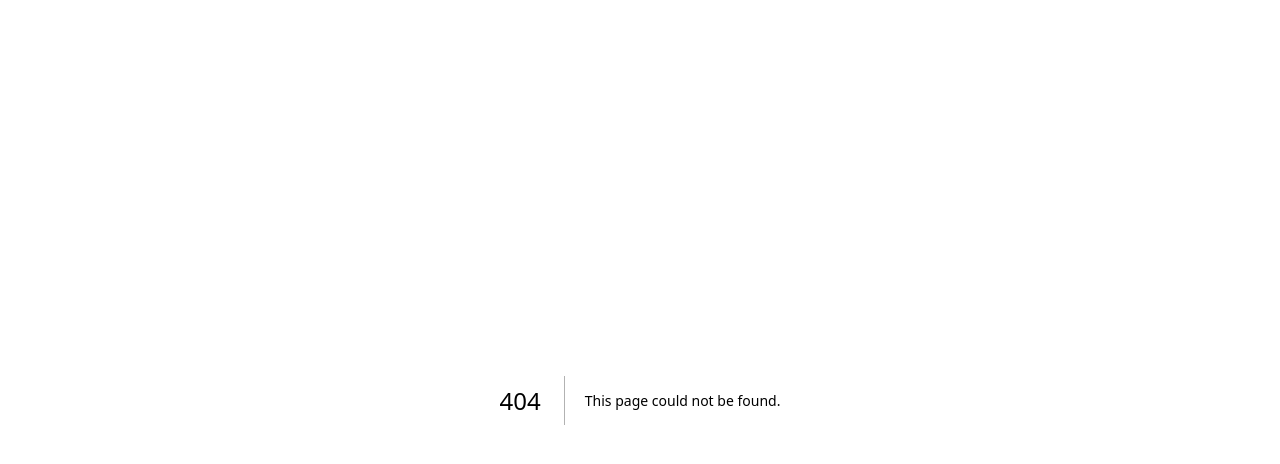
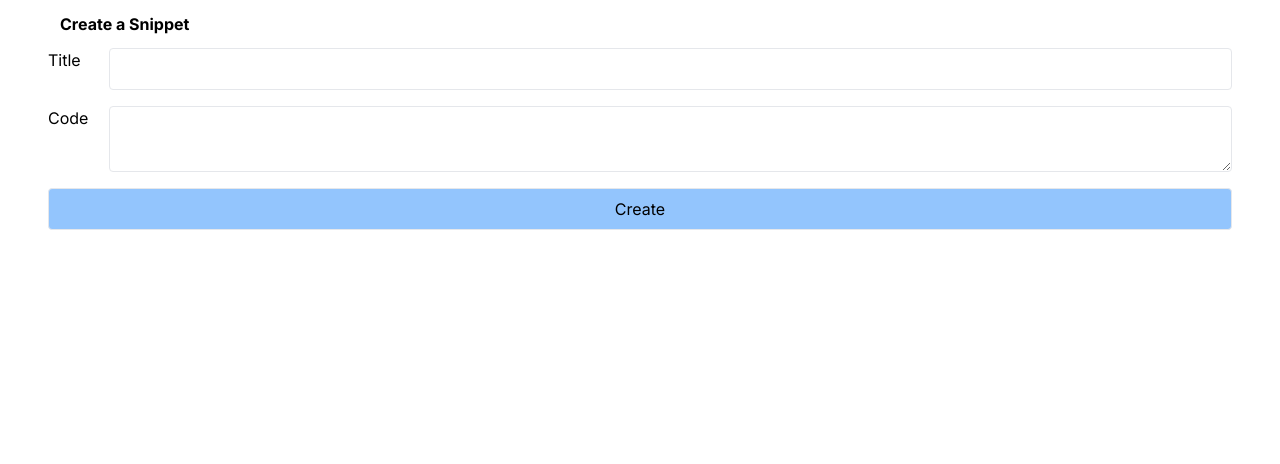
Before and after one commit to marcin-5/nextjs-snippets, a Next.js app: page /snippets/new in a window 1280 px wide. Before the commit this address had no page. Shown: the top 464 px of the page. Built offline with nearby package versions, Linux system fonts and the light colour scheme.

Commit message:
add create snippet form

```diff
--- a/src/app/layout.tsx
+++ b/src/app/layout.tsx
@@ -1,18 +1,20 @@
-import type { Metadata } from "next";
-import { Inter } from "next/font/google";
-import "./globals.css";
+import type { Metadata } from 'next';
+import { Inter } from 'next/font/google';
+import './globals.css';
 
-const inter = Inter({ subsets: ["latin"] });
+const inter = Inter({ subsets: ['latin'] });
 
 export const metadata: Metadata = {
-  title: "Next.js Snippets",
-  description: "Generated by create next app",
+  title: 'Next.js Snippets',
+  description: 'Generated by create next app',
 };
 
 export default function RootLayout({ children }: { children: React.ReactNode }) {
   return (
     <html lang="en">
-      <body className={inter.className}>{children}</body>
+      <body className={inter.className}>
+        <div className="container mx-auto px-12">{children}</div>
+      </body>
     </html>
   );
 }
--- /dev/null
+++ b/src/app/snippets/new/page.tsx
@@ -0,0 +1,24 @@
+export default function SnippetCreatePage() {
+  return (
+    <form>
+      <h3 className="font-bold m-3">Create a Snippet</h3>
+      <div className="flex flex-col gap-4">
+        <div className="flex gap-4">
+          <label className="w-12" htmlFor="title">
+            Title
+          </label>
+          <input id="title" name="title" className="border rounded p-2 w-full" />
+        </div>
+        <div className="flex gap-4">
+          <label className="w-12" htmlFor="code">
+            Code
+          </label>
+          <textarea id="code" name="code" className="border rounded p-2 w-full" />
+        </div>
+        <button type="submit" className="border rounded p-2 bg-blue-300">
+          Create
+        </button>
+      </div>
+    </form>
+  );
+}
```
